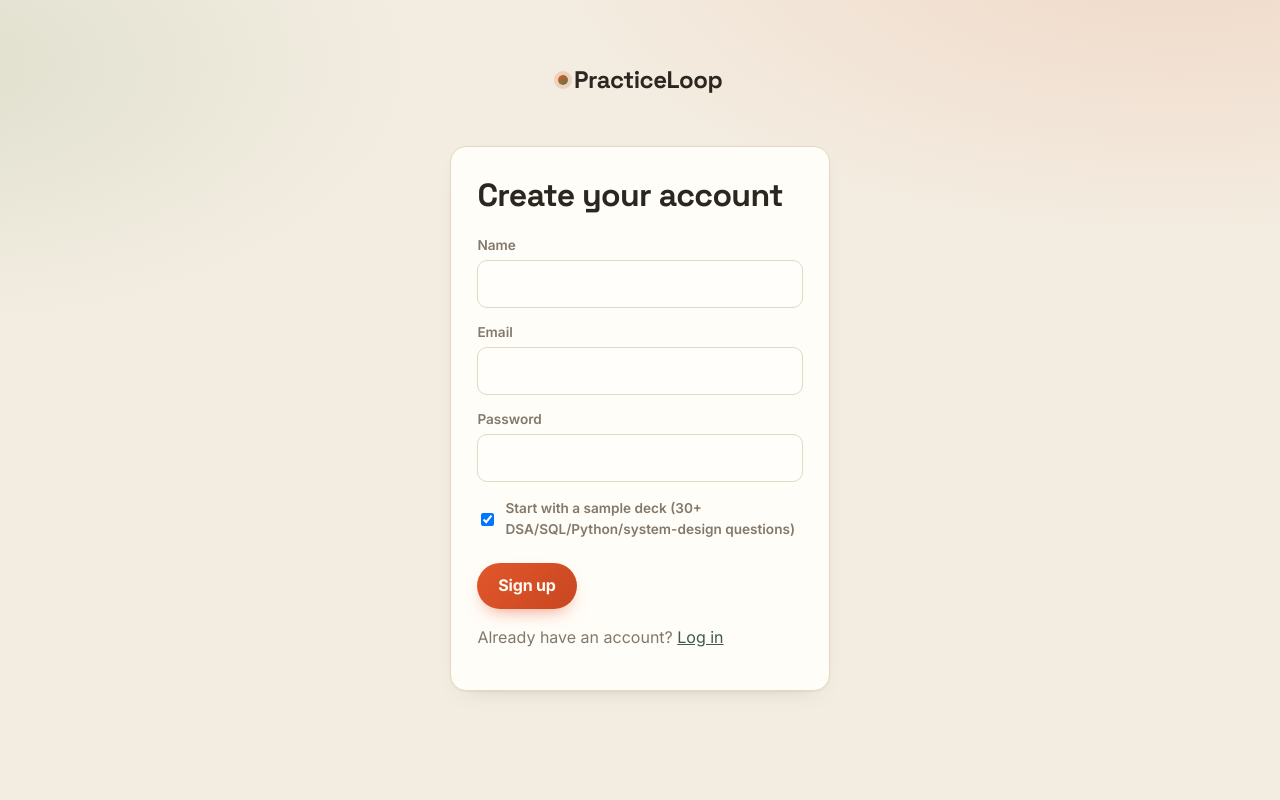
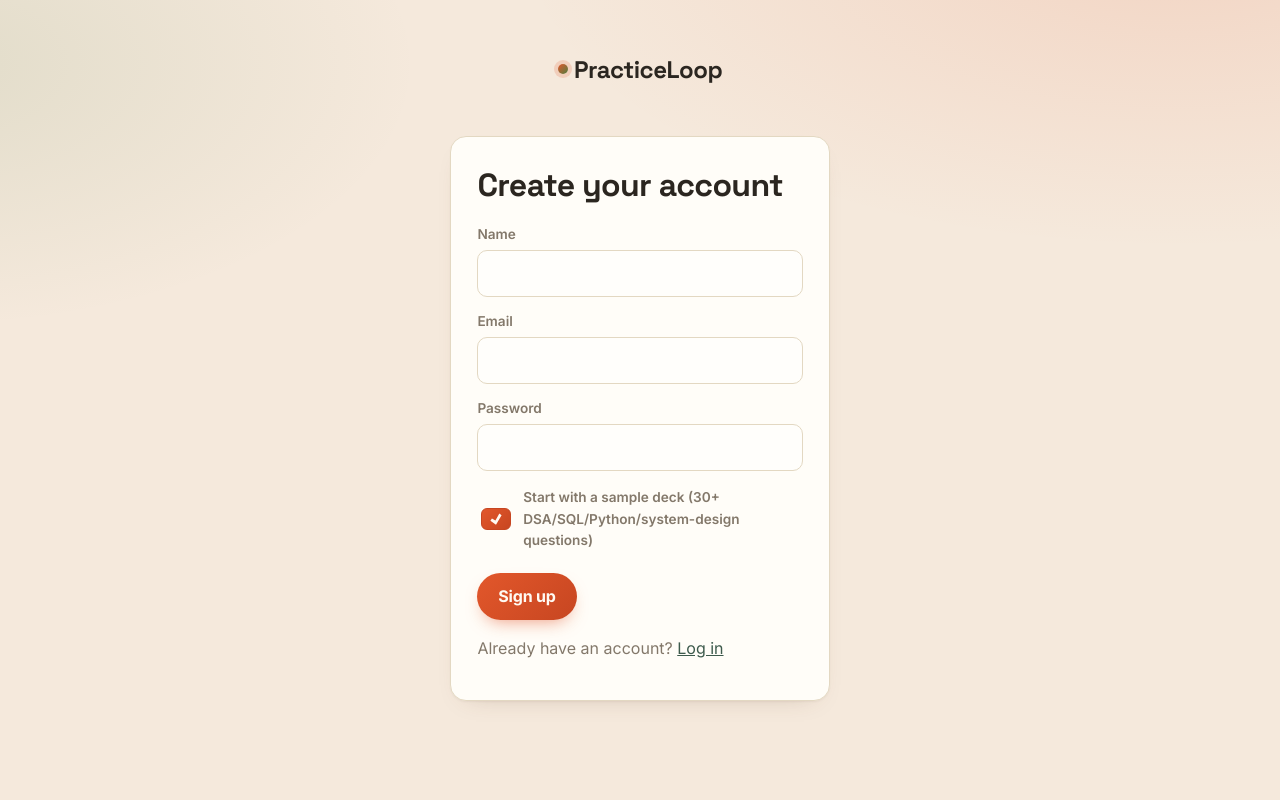
Before and after one commit to SAYUSHMAN18/PracticeLoop, a FastAPI app: page /signup in a window 1280 px wide. Run offline with FastAPI, Linux system fonts and the light colour scheme; parts of the project's set-up code (start-up, migrations or seed data) failed here and were passed over.

Commit message:
Fix jobs section UI reading as broken: real tabs, working checkboxes
Manually clicked through every single Jobs sub-page and interaction
first (signup, log an application, update status with an interview
date, view the dashboard countdown, open a company deck, submit a
debrief, run gap analysis against a real LLM call, generate a deck
from the results, check trends and runs) -- every one of them actually
worked end to end. The backend was never broken; the UI just didn't
read as interactive:

- The five Jobs pages shared an identical plain-text link row
  ("Listings · Applications · ...") with no visual distinction from
  body copy and no indication of which page you were on. Replaced with
  app/templates/jobs/_subnav.html, one partial included by all five
  (removing five copies of the same hardcoded line), rendered as a
  pill-tab bar with the current page highlighted.
- Checkboxes on the gap-analysis page were unstyled and had an inline
  `style="width:auto"` fighting the global input width rule -- browser
  default checkboxes on a warm cream background barely registered as
  clickable. Custom-styled with appearance:none, a real check mark,
  and a filled state on check.
- The application-status update form (select + datetime + button) had
  no layout of its own, so the global `input,select{width:100%}` rule
  stacked them full-width and cramped -- added an .inline-form flex
  row so the controls actually sit together like one control cluster.
- Status/bucket tags (missing/untested/proven, applied/interviewing/
  offer/rejected) all rendered in the same neutral tint. Color-coded
  them (red/amber/green family) so state is readable at a glance
  instead of requiring reading the text.
- Flat one-line empty states ("Nothing yet.", "No applications logged
  yet.") replaced with a glyph + heading + explanation across every
  jobs page and the review queue's empty state, matching the visual
  weight the rest of the page already has.

Also switched the base color to the requested #F5E9DC.

All 72 tests still pass (structural markup changes only, no route or
form-field changes). Re-verified live in the browser via computed
styles after the fix: checkbox appearance/width, subnav active-state
background, tag colors, inline-form flex layout all confirmed applied
correctly, not just visually assumed.

Co-Authored-By: Claude Sonnet 5 <noreply@anthropic.com>

```diff
--- a/app/static/style.css
+++ b/app/static/style.css
@@ -1,6 +1,6 @@
 :root {
-  --bg: #f3ede1;
-  --bg-2: #ece3d2;
+  --bg: #F5E9DC;
+  --bg-2: #ece0cd;
   --panel: #fffdf8;
   --panel-2: #faf4e8;
   --border: #e3d8c2;
@@ -247,10 +247,105 @@ button.secondary:hover, .btn.secondary:hover { border-color: var(--accent); colo
   color: var(--accent-2);
   margin-right: 0.4rem;
   letter-spacing: 0.01em;
+  text-transform: capitalize;
 }
+.tag-missing, .tag-rejected { background: var(--danger-soft); color: var(--danger); }
+.tag-untested, .tag-applied { background: var(--accent-soft); color: var(--accent-2); }
+.tag-proven, .tag-offer, .tag-interviewing { background: var(--good-soft); color: var(--good); }
 
 .form-row { display: flex; gap: 1rem; flex-wrap: wrap; }
 .form-row > div { flex: 1; min-width: 160px; }
+
+.inline-form {
+  display: flex;
+  gap: 0.5rem;
+  align-items: center;
+  flex-wrap: wrap;
+  margin-top: 0.6rem;
+}
+.inline-form select, .inline-form input { width: auto; flex: 0 1 auto; }
+.inline-form button { margin-top: 0; font-size: 0.85rem; padding: 0.5rem 1rem; }
+
+/* ---------- section sub-navigation (tabs) ---------- */
+
+.subnav {
+  display: flex;
+  gap: 0.35rem;
+  flex-wrap: wrap;
+  margin: 0 0 1.5rem;
+  padding: 0.35rem;
+  background: var(--panel-2);
+  border: 1px solid var(--border);
+  border-radius: 999px;
+  width: fit-content;
+  max-width: 100%;
+  overflow-x: auto;
+}
+.subnav a {
+  flex: 0 0 auto;
+  padding: 0.5rem 1rem;
+  border-radius: 999px;
+  color: var(--muted);
+  text-decoration: none;
+  font-weight: 600;
+  font-size: 0.88rem;
+  white-space: nowrap;
+  transition: background-color 0.15s ease, color 0.15s ease, box-shadow 0.15s ease;
+}
+.subnav a:hover { color: var(--text); background: color-mix(in srgb, var(--panel) 60%, transparent); }
+.subnav a.active {
+  background: var(--panel);
+  color: var(--accent-2);
+  box-shadow: 0 2px 8px -3px hsl(var(--shadow-color) / 0.5);
+}
+
+/* ---------- custom checkboxes ---------- */
+
+input[type="checkbox"] {
+  appearance: none;
+  -webkit-appearance: none;
+  width: 1.35rem;
+  height: 1.35rem;
+  min-width: 1.35rem;
+  border-radius: 6px;
+  border: 1.5px solid var(--border);
+  background: var(--input-bg);
+  display: inline-grid;
+  place-content: center;
+  cursor: pointer;
+  vertical-align: middle;
+  transition: background-color 0.15s ease, border-color 0.15s ease, transform 0.1s ease;
+}
+input[type="checkbox"]::before {
+  content: "";
+  width: 0.7rem;
+  height: 0.7rem;
+  clip-path: polygon(14% 44%, 0 65%, 50% 100%, 100% 16%, 80% 0%, 45% 62%);
+  transform: scale(0);
+  transition: transform 0.12s ease;
+  background: var(--accent-text);
+}
+input[type="checkbox"]:checked {
+  background: linear-gradient(135deg, var(--accent), var(--accent-2));
+  border-color: var(--accent-2);
+}
+input[type="checkbox"]:checked::before { transform: scale(1); }
+input[type="checkbox"]:active { transform: scale(0.92); }
+input[type="checkbox"] + strong { vertical-align: middle; margin-left: 0.3rem; }
+
+/* ---------- empty states ---------- */
+
+.empty-state {
+  text-align: center;
+  padding: 2.5rem 1.5rem;
+}
+.empty-state .glyph {
+  font-size: 2.2rem;
+  display: block;
+  margin-bottom: 0.75rem;
+  filter: grayscale(0.15);
+}
+.empty-state p { max-width: 40ch; margin: 0.35rem auto 0; }
 
 .rating-row { display: flex; gap: 0.5rem; margin-top: 0.75rem; flex-wrap: wrap; }
 .rating-row button {
--- a/app/templates/auth/signup.html
+++ b/app/templates/auth/signup.html
@@ -10,8 +10,8 @@
     <input type="email" name="email" required>
     <label>Password</label>
     <input type="password" name="password" minlength="8" required>
-    <label style="display:flex;align-items:center;gap:0.5rem;margin-top:1rem;">
-      <input type="checkbox" name="seed_deck" value="1" checked style="width:auto;">
+    <label style="display:flex;align-items:center;gap:0.6rem;margin-top:1rem;">
+      <input type="checkbox" name="seed_deck" value="1" checked>
       <span>Start with a sample deck (30+ DSA/SQL/Python/system-design questions)</span>
     </label>
     {% if error %}<p class="error">{{ error }}</p>{% endif %}
--- a/app/templates/jobs/gap_analysis.html
+++ b/app/templates/jobs/gap_analysis.html
@@ -2,7 +2,7 @@
 {% block title %}Skill gap analysis - PracticeLoop{% endblock %}
 {% block content %}
 <h1>Skill gap analysis</h1>
-<p><a href="/jobs">Listings</a> &middot; <a href="/jobs/applications">Applications</a> &middot; <a href="/jobs/gap-analysis">Skill gap analysis</a> &middot; <a href="/jobs/trends">Market trends</a> &middot; <a href="/jobs/runs">Discovery runs</a></p>
+{% include "jobs/_subnav.html" %}
 <p class="muted">
   Paste a job description. It's diffed against your resume and your actual practice
   history -- not just what's on the resume, but what you've genuinely recalled.
@@ -35,11 +35,11 @@
     {% for gap in gaps %}
       <div class="question-item">
         {% if gap.bucket in ("missing", "untested") %}
-          <label style="display:inline;"><input type="checkbox" name="gap_ids" value="{{ gap.gap_id }}" style="width:auto;display:inline;"> <strong>{{ gap.skill }}</strong></label>
+          <label style="display:flex;align-items:center;gap:0.6rem;"><input type="checkbox" name="gap_ids" value="{{ gap.gap_id }}"> <strong>{{ gap.skill }}</strong></label>
         {% else %}
           <strong>{{ gap.skill }}</strong>
         {% endif %}
-        <span class="tag">{{ gap.bucket }}</span>
+        <span class="tag tag-{{ gap.bucket }}">{{ gap.bucket }}</span>
         <div class="muted">{{ gap.evidence }}</div>
       </div>
     {% endfor %}
--- a/app/templates/practice/_review_card.html
+++ b/app/templates/practice/_review_card.html
@@ -1,5 +1,8 @@
 {% if not card %}
-  <div class="card"><p class="muted">Nothing due right now. Come back later, or capture a new question.</p></div>
+  <div class="card empty-state">
+    <span class="glyph">🎉</span>
+    <p class="muted">Nothing due right now. Come back later, or capture a new question.</p>
+  </div>
 {% else %}
   <div class="card">
     <p class="muted" style="margin-top:0;">{{ remaining }} remaining in this session</p>
```
Also changed, not shown: app/templates/jobs/_subnav.html (added, +7 -0 lines), app/templates/jobs/applications.html (+9 -6 lines), app/templates/jobs/listings.html (+6 -4 lines), app/templates/jobs/runs.html (+6 -3 lines), app/templates/jobs/trends.html (+8 -5 lines).
